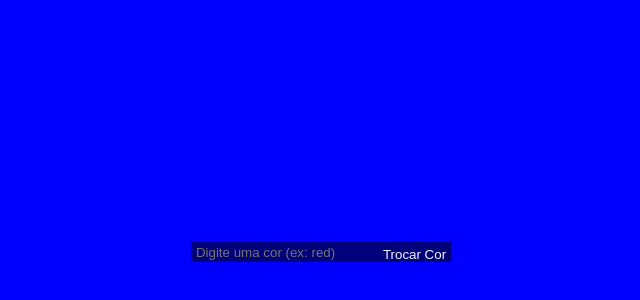
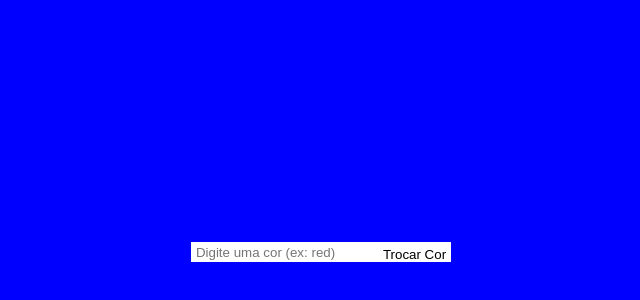
Before and after one commit to moh4b-z/cores-bb, a plain HTML site: page index.html in a window 1280 px wide. Shown: the part 148-448 px from the top of the page, without its empty margins (319-959 px from the left). Drawn offline with Linux system fonts and the light colour scheme.

Commit message:
Alterações no CSS

```diff
--- a/stley.css
+++ b/stley.css
@@ -45,14 +45,13 @@ body{
 }
 
 #cor{
-    background-color: #00000085;
+    background-color: #ffffff;
     height: 20px;
     padding: 5px;
 }
 
 #trocar-cor{
-    background-color: #00000085;
+    background-color: #ffffff;
     height: 20px;
     padding: 5px;
-    color: aliceblue;
 }
```
